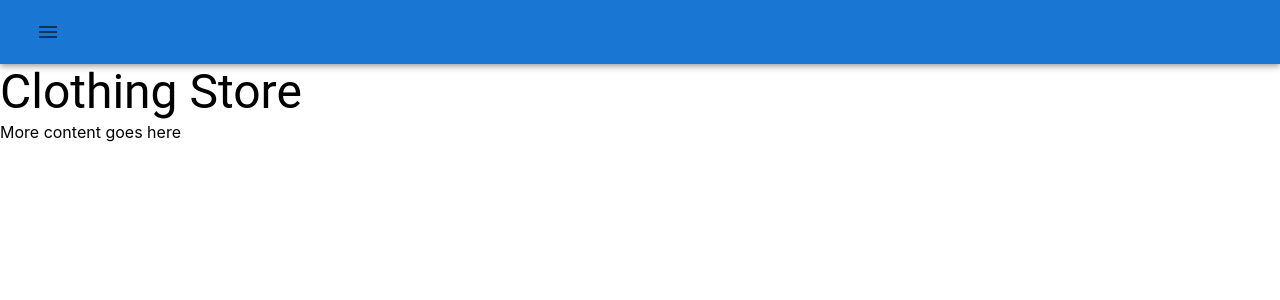
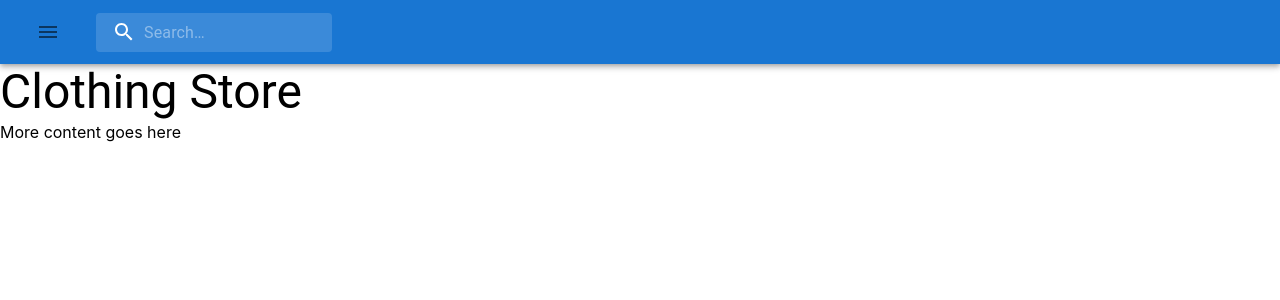
Before and after one commit to GiessC/ecommerce, a React (Vite) app in the folder web/: page /app in a window 1280 px wide. Shown: the top 300 px of the page. Built offline with nearby package versions, Linux system fonts and the light colour scheme.

Commit message:
added search bar to top menu

```diff
--- a/web/src/components/menu-bar/MenuBar.tsx
+++ b/web/src/components/menu-bar/MenuBar.tsx
@@ -3,6 +3,7 @@ import {AppBar, IconButton, Toolbar} from "@mui/material";
 import MenuIcon from '@mui/icons-material/Menu';
 import Menu from "./Menu.tsx";
 import {useOpenable} from "../../hooks/useOpenable.tsx";
+import Search from "./Search.tsx";
 
 export default function MenuBar() {
     const { isOpen: isMenuOpen, setIsOpen: setIsMenuOpen, toggleOpen: toggleMenuOpen } = useOpenable();
@@ -11,10 +12,11 @@ export default function MenuBar() {
         <Box>
             <AppBar position={'static'}>
                 <Toolbar>
+                    <Menu isOpen={isMenuOpen} setIsOpen={setIsMenuOpen} />
                     <IconButton size={'large'} aria-label={'Menu'} onClick={toggleMenuOpen}>
                         <MenuIcon />
                     </IconButton>
-                    <Menu isOpen={isMenuOpen} setIsOpen={setIsMenuOpen} />
+                    <Search />
                 </Toolbar>
             </AppBar>
         </Box>
--- /dev/null
+++ b/web/src/components/menu-bar/Search.tsx
@@ -0,0 +1,56 @@
+import {alpha, InputBase, styled} from "@mui/material";
+import SearchIcon from '@mui/icons-material/Search';
+
+const StyledSearch = styled('div')(({ theme }) => ({
+    position: 'relative',
+    borderRadius: theme.shape.borderRadius,
+    backgroundColor: alpha(theme.palette.common.white, 0.15),
+    '&:hover': {
+        backgroundColor: alpha(theme.palette.common.white, 0.25),
+    },
+    marginRight: theme.spacing(2),
+    marginLeft: 0,
+    width: '100%',
+    [theme.breakpoints.up('sm')]: {
+        marginLeft: theme.spacing(3),
+        width: 'auto',
+    },
+}));
+
+const SearchIconWrapper = styled('div')(({ theme }) => ({
+    padding: theme.spacing(0, 2),
+    height: '100%',
+    position: 'absolute',
+    pointerEvents: 'none',
+    display: 'flex',
+    alignItems: 'center',
+    justifyContent: 'center',
+}));
+
+const StyledInputBase = styled(InputBase)(({ theme }) => ({
+    color: 'inherit',
+    '& .MuiInputBase-input': {
+        padding: theme.spacing(1, 1, 1, 0),
+        // vertical padding + font size from searchIcon
+        paddingLeft: `calc(1em + ${theme.spacing(4)})`,
+        transition: theme.transitions.create('width'),
+        width: '100%',
+        [theme.breakpoints.up('md')]: {
+            width: '20ch',
+        },
+    },
+}));
+
+export default function Search() {
+    return (
+        <StyledSearch>
+            <SearchIconWrapper>
+                <SearchIcon />
+            </SearchIconWrapper>
+            <StyledInputBase
+                placeholder="Search…"
+                inputProps={{ 'aria-label': 'search' }}
+            />
+        </StyledSearch>
+    )
+}
```
